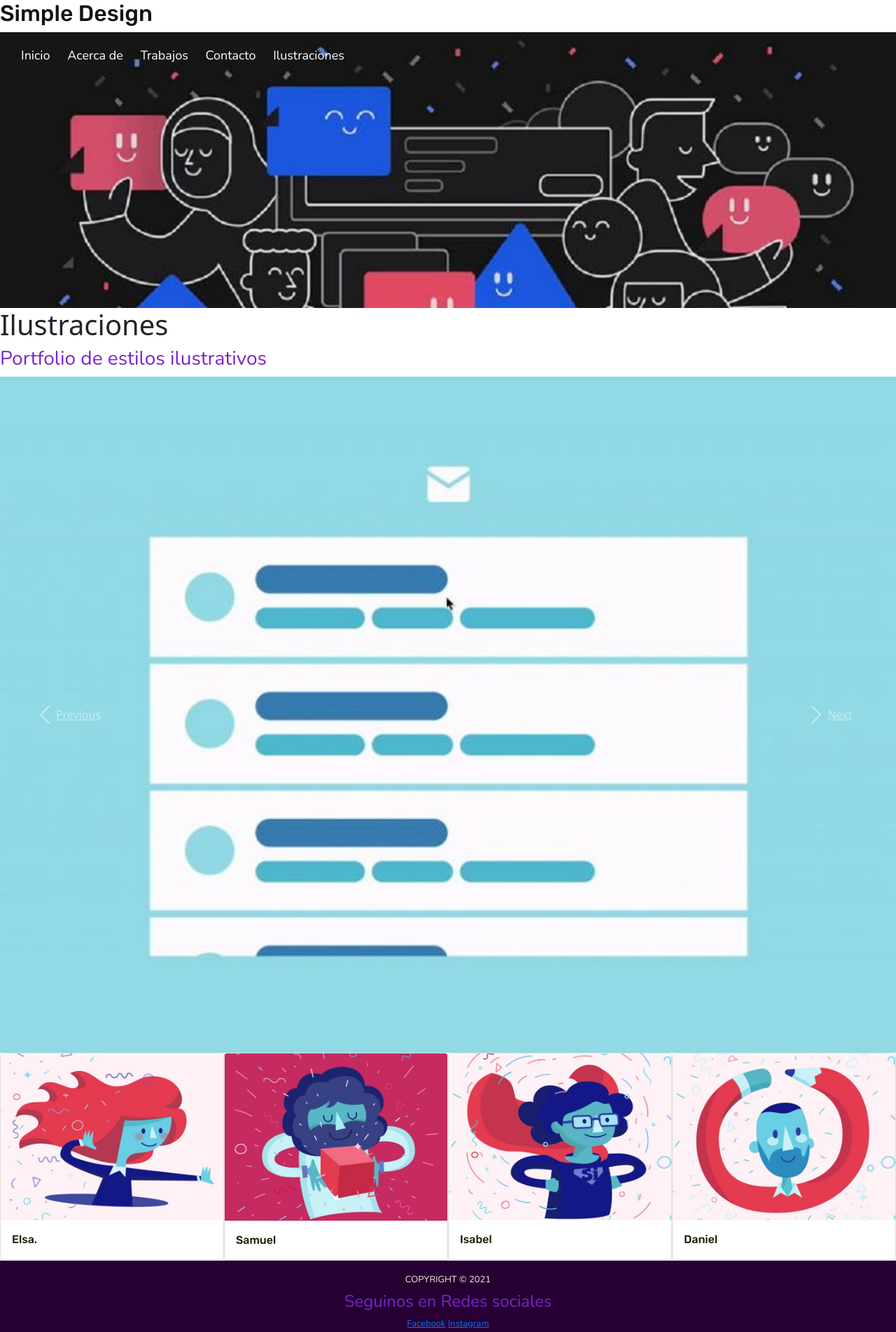
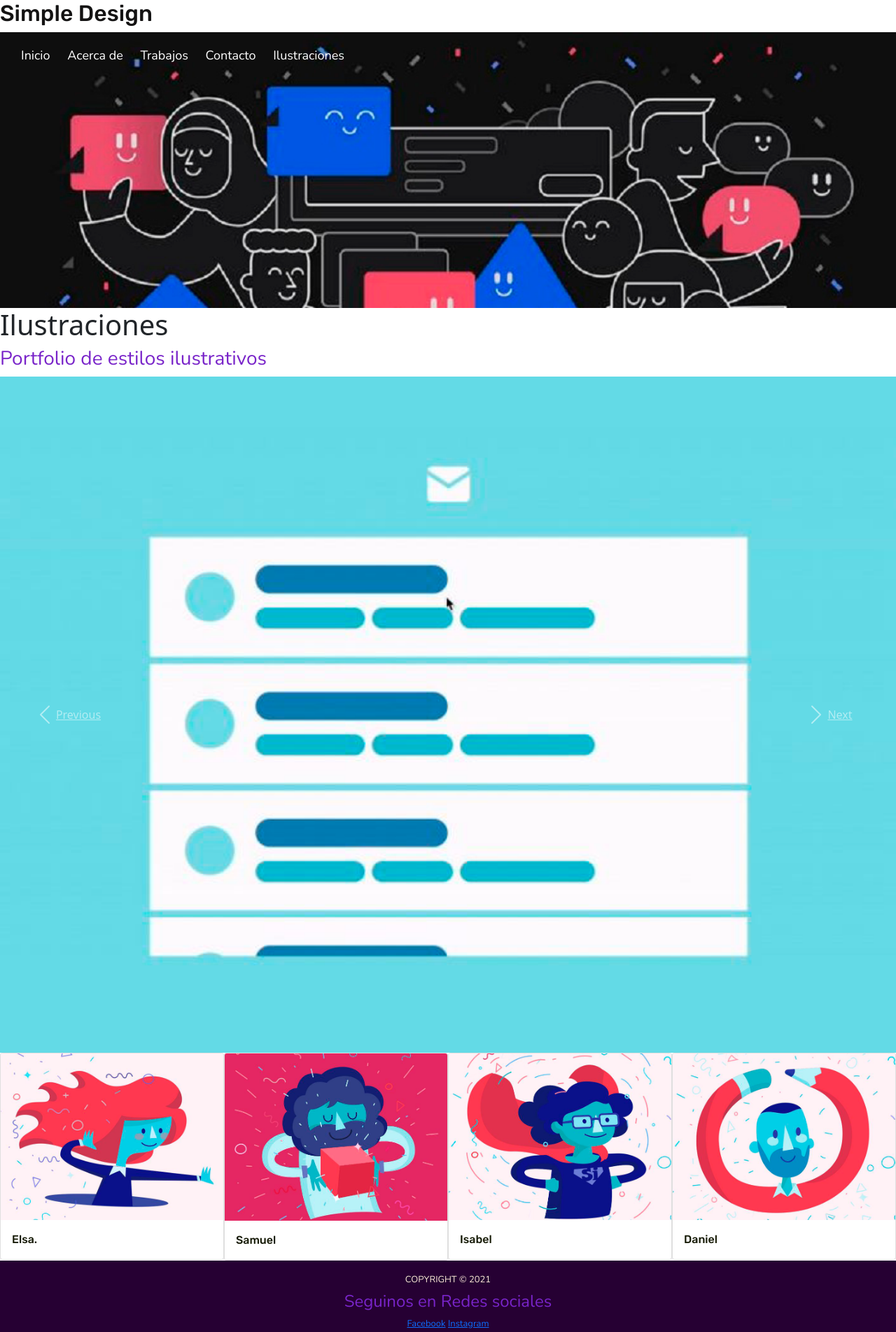
Before and after one commit to DaTamashiro/Proyecto1, a website: page pages/ilustraciones.html in a window 1280 px wide. Shown: the whole page at 70% size. Drawn offline with nearby package versions, Linux system fonts and the light colour scheme.

Commit message:
Correciones

```diff
--- a/pages/ilustraciones.html
+++ b/pages/ilustraciones.html
@@ -55,7 +55,7 @@
         <section class="container-fluid">
             <div class="row">
                 <div class="col-xs-12">
-                    <img src="../images/ilus_banner2.jpg" alt="imagen de sección ilustraciones">
+                    <img src="../images/ilus_banner2.png" alt="imagen de sección ilustraciones">
                     <h1>Ilustraciones</h1>
 
                 </div>
@@ -72,7 +72,7 @@
                     <div id="carouselExampleControls" class="carousel slide" data-ride="carousel">
                         <div class="carousel-inner">
                           <div class="carousel-item active">
-                            <img class="d-block w-100" src="../images/ilus_carr3.jpg" alt="First slide">
+                            <img class="d-block w-100" src="../images/ilus_carr3.png" alt="First slide">
                           </div>
                           <div class="carousel-item">
                             <img class="d-block w-100" src="../images/ilus_carr1.jpg" alt="Second slide">
@@ -97,7 +97,7 @@
             <div class="row">
                 <div class="col-xs-12 col-md-6 col-lg-3">
                     <div class="card">
-                        <img class="card-img-top" src="../images/ilus1.jpg" alt="Ilustración de personaje Elsa">
+                        <img class="card-img-top" src="../images/ilus1.png" alt="Ilustración de personaje Elsa">
                         <div class="card-body">
                           <p class="card-text">Elsa.</p>
                         </div>
@@ -105,7 +105,7 @@
                 </div>
                 <div class="col-xs-12 col-md-6 col-lg-3">
                     <div class="card">
-                        <img class="card-img-top" src="../images/ilus2.jpg" alt="Ilustración de personaje Samuel">
+                        <img class="card-img-top" src="../images/ilus2.png" alt="Ilustración de personaje Samuel">
                         <div class="card-body">
                           <p class="card-text">Samuel</p>
                         </div>
@@ -113,7 +113,7 @@
                 </div>
                 <div class="col-xs-12 col-md-6 col-lg-3">
                     <div class="card">
-                        <img class="card-img-top" src="../images/ilus3.jpg" alt="Ilustración de personaje Isabel">
+                        <img class="card-img-top" src="../images/ilus3.png" alt="Ilustración de personaje Isabel">
                         <div class="card-body">
                           <p class="card-text">Isabel</p>
                         </div>
@@ -121,7 +121,7 @@
                 </div>
                 <div class="col-xs-12 col-md-6 col-lg-3">
                     <div class="card">
-                        <img class="card-img-top" src="../images/ilus4.jpg" alt="Ilustración de personaje Daniel">
+                        <img class="card-img-top" src="../images/ilus4.png" alt="Ilustración de personaje Daniel">
                         <div class="card-body">
                           <p class="card-text">Daniel</p>
                         </div>
```
Also changed, not shown: index.html (+4 -4 lines), pages/acerca.html (+4 -4 lines), pages/contacto.html (+1 -1 lines), 1 other file.
